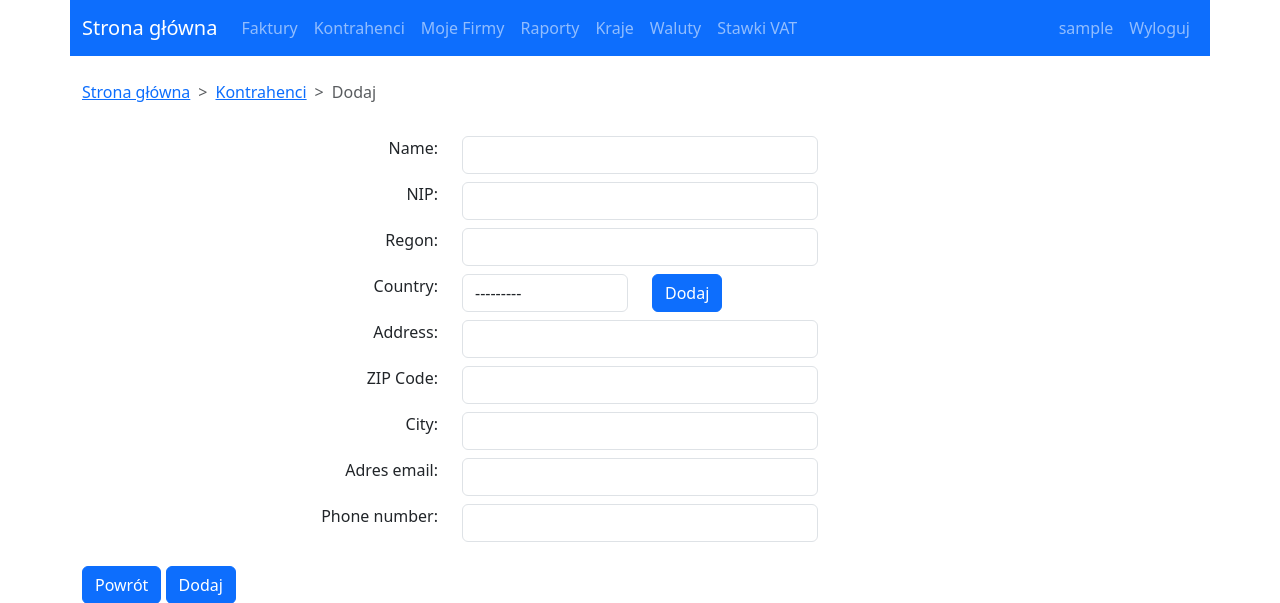
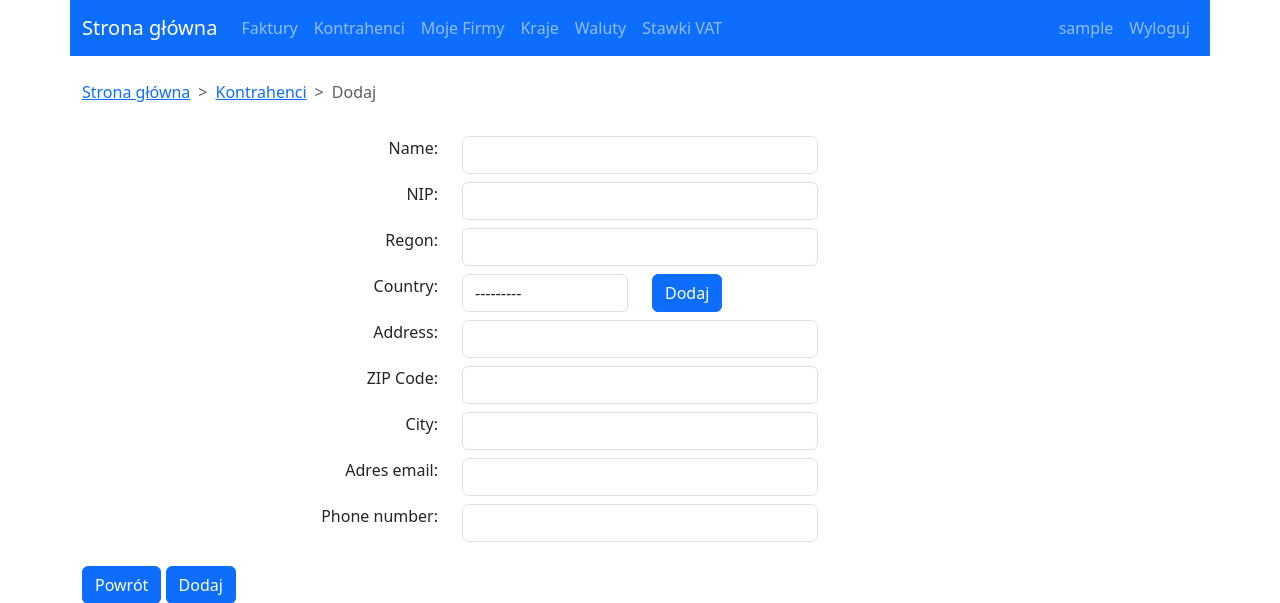
Before and after one commit to devsoft-pl/invoice-factory, a Django app: page /companies/create/ in a window 1280 px wide. Shown: the top 603 px of the page. Run offline with Django 3.2, Linux system fonts and the light colour scheme; the visitor is signed in with stand-in values (Sample User, id 1); data that the repository does not hold is empty; parts of the project's set-up code (start-up, migrations or seed data) failed here and were passed over.

Commit message:
usuniecie ze strony base informacji o nowej funkcjonalnosci aplikacji: raporty

```diff
--- a/templates/base.html
+++ b/templates/base.html
@@ -34,9 +34,6 @@
                                     </li>
                                     <li class="nav-item">
                                         <a class="nav-link{% if current_module == "my_companies" %} active{% endif %}" href="{% url 'companies:list_my_companies' %}">Moje Firmy</a>
-                                    </li>
-                                    <li class="nav-item">
-                                        <a class="nav-link{% if current_module == "" %} active{% endif %}" href="">Raporty</a>
                                     </li>
                                     <li class="nav-item">
                                         <a class="nav-link{% if current_module == "countries" %} active{% endif %}" href="{% url 'countries:list_countries' %}">Kraje</a>
```
